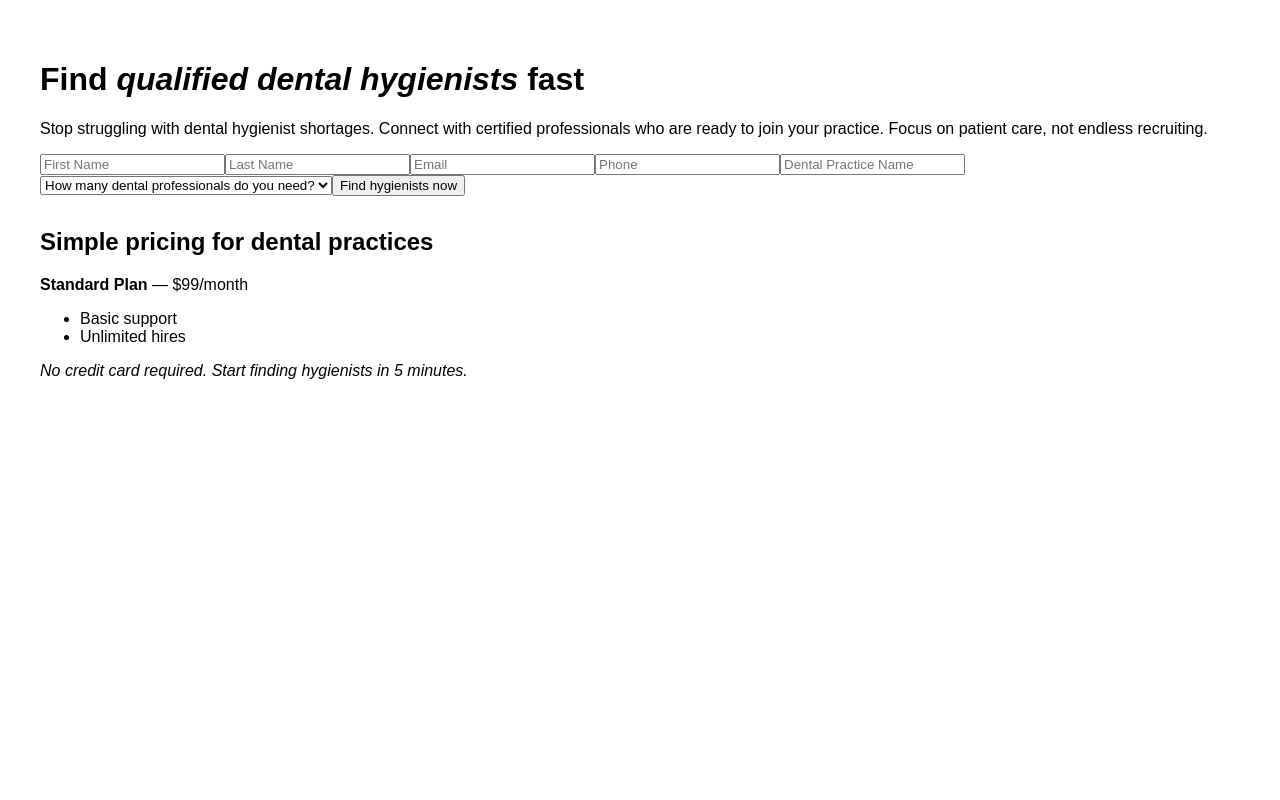
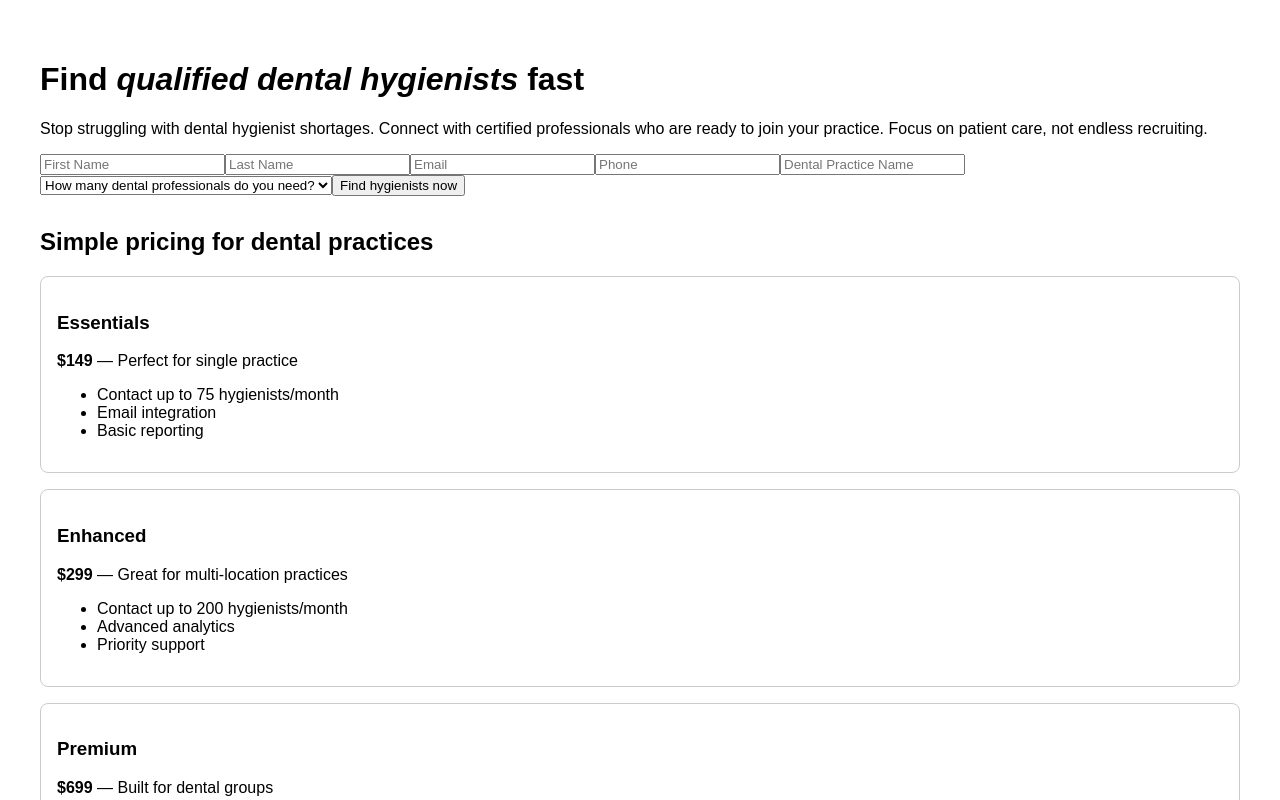
Before and after one commit to davidfindem/pmm-ai-healthcare, a Next.js app: page /dental-office in a window 1280 px wide. Shown: the top 800 px of the page. Built offline with nearby package versions, Linux system fonts and the light colour scheme.

Commit message:
Update LandingPageTemplate.js

```diff
--- a/components/LandingPageTemplate.js
+++ b/components/LandingPageTemplate.js
@@ -1,5 +1,3 @@
-// File: components/LandingPageTemplate.js
-
 import { useState } from 'react'
 import Head from 'next/head'
 import Link from 'next/link'
@@ -35,13 +33,6 @@ export default function LandingPageTemplate({ persona }) {
     })
   }
 
-  // ✅ SAFELY define plan from persona
-  const plan = persona?.plan || {
-    name: 'Standard Plan',
-    price: '$99/month',
-    features: ['Basic support', 'Unlimited hires']
-  }
-
   if (!persona) return <div>Loading...</div>
 
   return (
@@ -72,12 +63,27 @@ export default function LandingPageTemplate({ persona }) {
 
         <div style={{ marginTop: '2rem' }}>
           <h2>{persona.pricingTitle || 'Pricing'}</h2>
-          <p><strong>{plan.name}</strong> — {plan.price}</p>
-          <ul>
-            {plan.features.map((feature, i) => (
-              <li key={i}>{feature}</li>
-            ))}
-          </ul>
+
+          {Array.isArray(persona.pricing) && persona.pricing.map((plan) => (
+            <div key={plan.title} style={{
+              border: '1px solid #ccc',
+              borderRadius: '8px',
+              padding: '1rem',
+              marginBottom: '1rem'
+            }}>
+              <h3>{plan.title}</h3>
+              <p><strong>{plan.price}</strong> — {plan.description}</p>
+              <ul>
+                {plan.features.map((feature, i) => (
+                  <li key={i}>{feature}</li>
+                ))}
+              </ul>
+            </div>
+          ))}
+
+          {!Array.isArray(persona.pricing) && (
+            <p>No pricing plans available.</p>
+          )}
         </div>
 
         <p style={{ marginTop: '1rem', fontStyle: 'italic' }}>{persona.formNote}</p>
```
